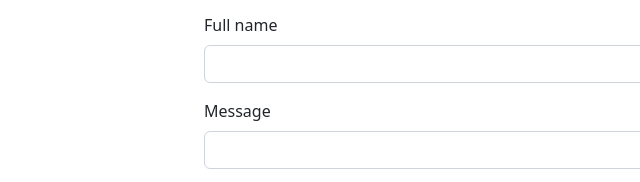
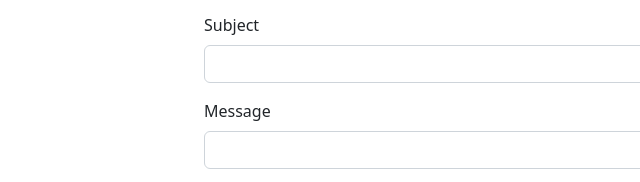
Before and after one commit to duykidanh/duykidanh.github.io, a plain HTML site: page lien-he.html in a window 1280 px wide. Shown: the part 311-493 px from the top of the page, 0-640 px from the left. Drawn offline with nearby package versions, Linux system fonts and the light colour scheme.

Commit message:
Update lien-he.html

```diff
--- a/lien-he.html
+++ b/lien-he.html
@@ -38,7 +38,7 @@
                   <input type="text" class="form-control" id="name">
                 </div>
                 <div class="mb-3">
-                    <label for="sub" class="form-label">Full name</label>
+                    <label for="sub" class="form-label">Subject</label>
                     <input type="text" class="form-control" id="sub">
                   </div>
                 <div class="mb-3">
```
